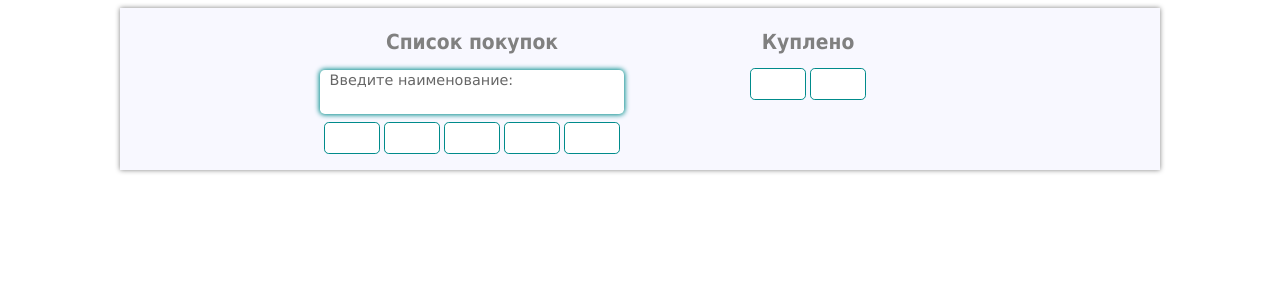
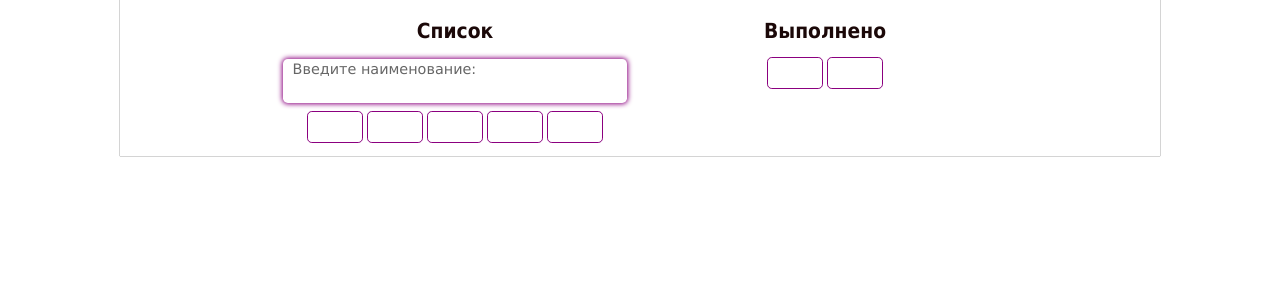
Before and after one commit to chibuk/exb89.ru, a Django app: page /shoplist/ in a window 1280 px wide. Shown: the top 300 px of the page. Run offline with Django 4.2, Linux system fonts and the light colour scheme; data that the repository does not hold is empty.

Commit message:
Внешний вид изменен, подготовка к множественным спискам

```diff
--- a/djangoproject/settings.py
+++ b/djangoproject/settings.py
@@ -132,4 +132,4 @@ STATIC_ROOT = os.path.join(BASE_DIR, 'static/')
 
 DEFAULT_AUTO_FIELD = 'django.db.models.BigAutoField'
 
-# from .settings_local import *
+from .settings_local import *
--- a/shoplist/static/shoplist.css
+++ b/shoplist/static/shoplist.css
@@ -1,3 +1,12 @@
+:root {
+  --color: #8b007f;
+  --h1-color: rgb(27, 8, 8);
+}
+body {
+  margin: 0;
+  padding: 0;
+  box-sizing: border-box;
+}
 .flex-container {
   display: flex;
   flex-flow: row wrap;
@@ -6,17 +15,17 @@
   max-width: 65rem;
   margin-left: auto;
   margin-right: auto;
-  background-color: ghostwhite;
-  box-shadow: 0px 0px 5px 0px grey;
+  background-color: white;
+  box-shadow: 0px 0px 1px black;
 }
 .flex-container-child {
-  min-width: 20rem;
+  min-width: 360px;
   max-width: 30rem;
-  margin: .5rem;
+  margin: 5px;
 }
 h1 {
   font: bold 1.3rem "Tahoma", sans-serif;
-  color: gray;
+  color: var(--h1-color);
   padding: 0 .5rem;
   text-align: center;
 }
@@ -48,21 +57,21 @@ input.input-min {
 input.input-min:focus {
   outline: none;
   border-color: transparent;
-  box-shadow: 0 0 .3rem 1px #008b8b;
+  box-shadow: 0 0 .3rem 1px var(--color);
 }
 .button {
   width: 2.4rem;
   height: 2.4rem;
   border-radius: .3rem;
   border: none;
-  color: #008b8b;
+  color: var(--color);
   background-color: white;
   position: absolute;
   top: .2rem;
   right: .2rem;
 }
 .button:hover, .button:focus {
-  background-color: #008b8b;
+  background-color: var(--color);
   transition: all 400ms 50ms;
   -webkit-transition: all 400ms 50ms;
   color: white;
@@ -70,8 +79,8 @@ input.input-min:focus {
   cursor: pointer;
 }
 .item {
-  color:#666;
-  box-shadow: 0px 0px 3px 0px darkcyan;
+  color:#333;
+  box-shadow: 0px 0px 3px 0px var(--color);
   border-radius: .5rem;
   padding: .5rem 3.5rem .5rem .5rem;
   display: block;
@@ -98,24 +107,24 @@ input.input-min:focus {
   color: #d2691e;
 }
 .item button.btn-edt:hover {
-  color: #005b5b;
+  color: var(--color);
 }
 .item button.btn-del {
   right: 0;
   color: #d2691e99;
 }
 .item button.btn-edt {
-  color: #005b5b99;
+  color: var(--color);
 }
 
 .item:hover {
-  box-shadow: 0px 0px 7px 0px #008b8b;
-  color: #005b5b;
+  box-shadow: 0px 0px 7px 0px var(--color);
+  color: var(--color);
   transition: all 400ms 50ms;
   -webkit-transition: all 400ms 50ms;
 }
 .checkbox {
-  accent-color: #008b8b;
+  accent-color: var(--color);
   display: none;
 }
 .checkbox:checked + span {
@@ -147,8 +156,8 @@ form[name=createitem]{
   width: 3.5rem;
   height: 2rem;
   border-radius: .3rem;
-  border: 1px solid #008b8b;
-  color: #008b8b;
+  border: 1px solid var(--color);
+  color: var(--color);
   background-color: white;
   cursor: pointer;
 }
@@ -157,14 +166,14 @@ form[name=createitem]{
 }
 .buttons button:hover, .buttons button:focus {
   background-color: #005b5b10;
-  color: #005b5b;
+  color: var(--color);
   transition: background-color 300ms 50ms, color 300ms 50ms;
   -webkit-transition: background-color 300ms 50ms, color 300ms 50ms;
   outline: none;
 }
 #modal {
   background-color: ghostwhite;
-  border: 2px solid #008b8b;
+  border: 2px solid var(--color);
   border-radius: .5rem;
   padding: 1rem;
   font-family:Verdana, Geneva, Tahoma, sans-serif;
--- a/shoplist/templates/shoplist.html
+++ b/shoplist/templates/shoplist.html
@@ -13,12 +13,12 @@
     <link rel="manifest" href="{% static '/favicons/site.webmanifest' %}">
     <link rel="apple-touch-icon" href="{% static '/favicons/apple-touch-icon.png' %}">
 
-    <title>Список покупок</title>
+    <title>Список</title>
 </head>
 <body>
   <div class="flex-container">
     <div class="flex-container-child">
-      <h1>Список покупок</h1>
+      <h1>Список</h1>
       <form action="" name="createitem">
         <div class="input-out">
           <label class="input-placeholder" for="i-1">Введите наименование: </label>
@@ -37,7 +37,7 @@
     </div>
 
     <div class="flex-container-child">
-      <h1>Куплено</h1>
+      <h1>Выполнено</h1>
       <form action="" name="deleted-items">
         <div class="buttons">
           <button type="submit" title="Обновить список">
```
Also changed, not shown: shoplist/static/shoplist.js (line endings or trailing spaces), shoplist/views.py (line endings or trailing spaces).
